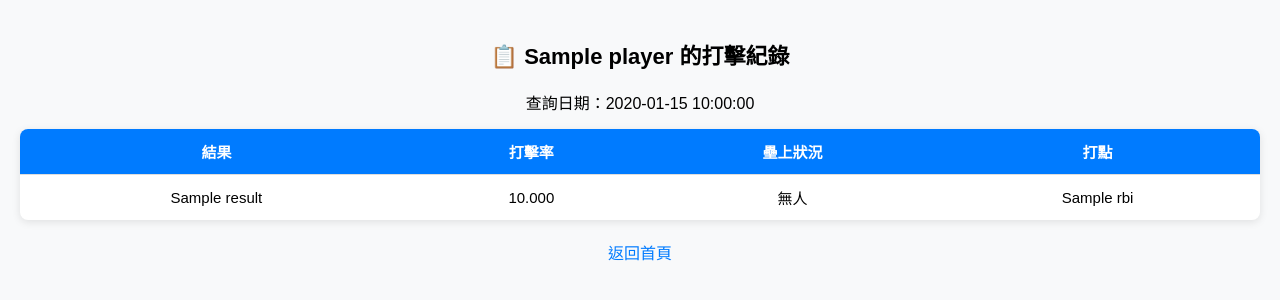
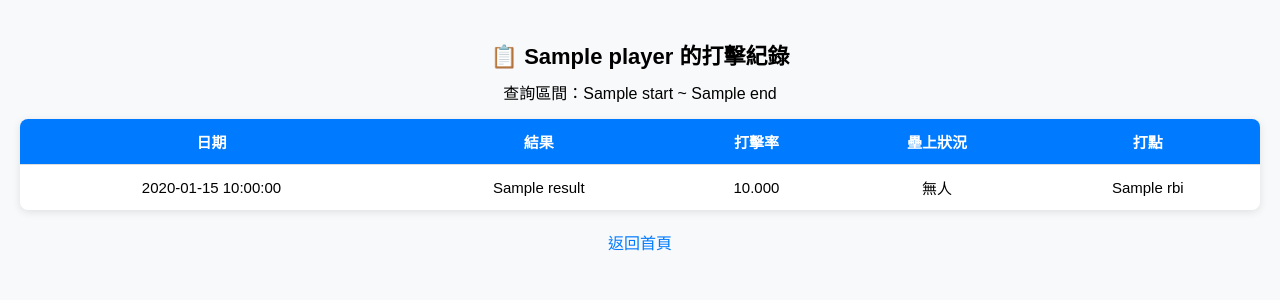
Before and after one commit to timchan1226/softball, a Flask app: template templates/personal_result.html in a window 1280 px wide. Shown: the top 300 px of the page. Run offline with Flask 3, Linux system fonts and the light colour scheme; the template is opened without the code that fills it: most values are stand-ins (such as "Sample title", 1, 10 or a date in 2020); some libraries are stand-ins or nearby versions.

Commit message:
Update personal_result.html

```diff
--- a/templates/personal_result.html
+++ b/templates/personal_result.html
@@ -15,7 +15,7 @@
     h2 {
       text-align: center;
       font-size: 22px;
-      margin-bottom: 20px;
+      margin-bottom: 10px;
     }
 
     .info {
@@ -74,12 +74,13 @@
 <body>
 
   <h2>📋 {{ player.name }} 的打擊紀錄</h2>
-  <div class="info">查詢日期：{{ date }}</div>
+  <div class="info">查詢區間：{{ start }} ~ {{ end }}</div>
 
   {% if records %}
     <table>
       <thead>
         <tr>
+          <th>日期</th>
           <th>結果</th>
           <th>打擊率</th>
           <th>壘上狀況</th>
@@ -89,6 +90,7 @@
       <tbody>
         {% for record in records %}
         <tr>
+          <td>{{ record.date }}</td>
           <td>{{ record.result }}</td>
           <td>{{ '%.3f' % record.average }}</td>
           <td>{{ record.has_runner or '無人' }}</td>
```
